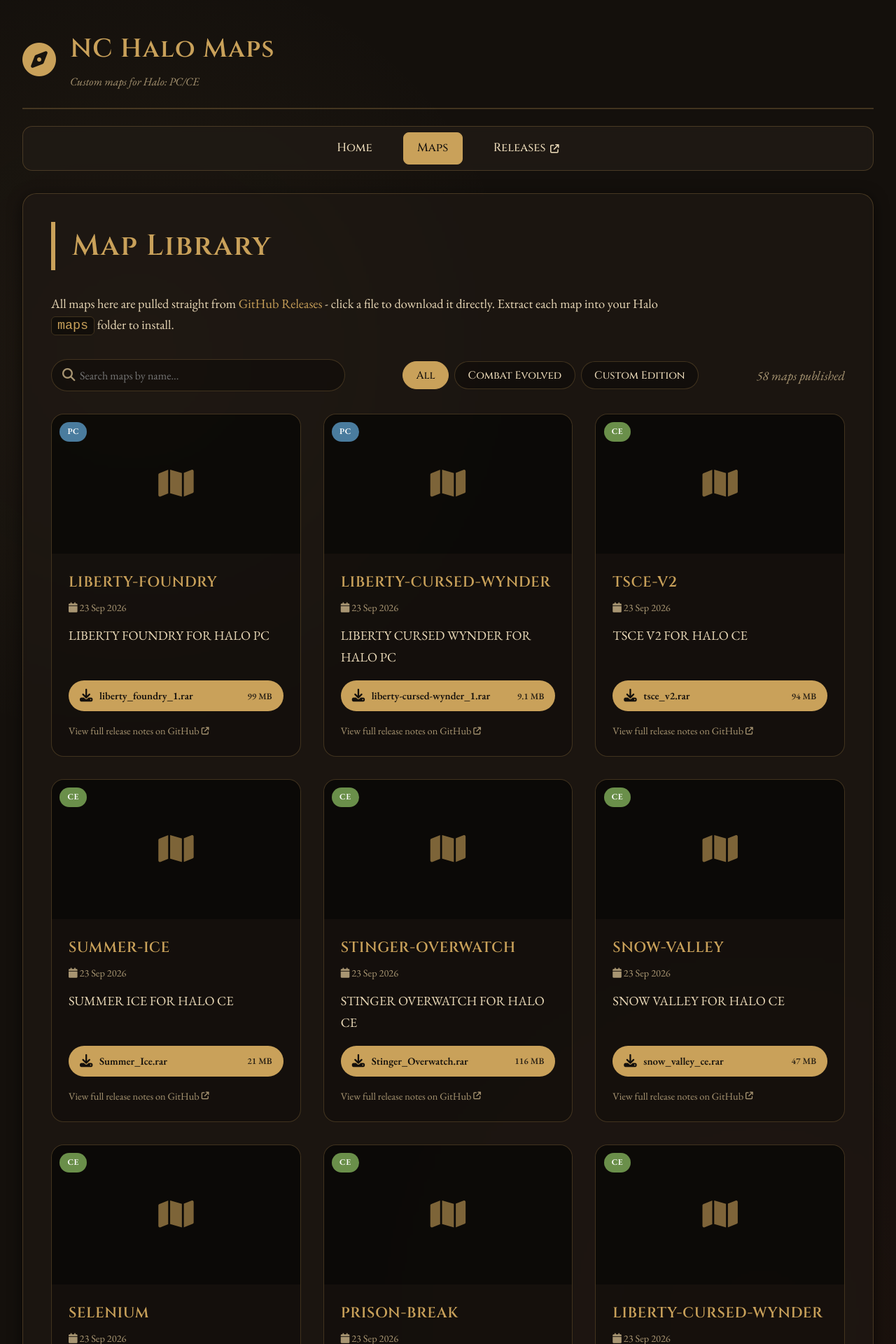
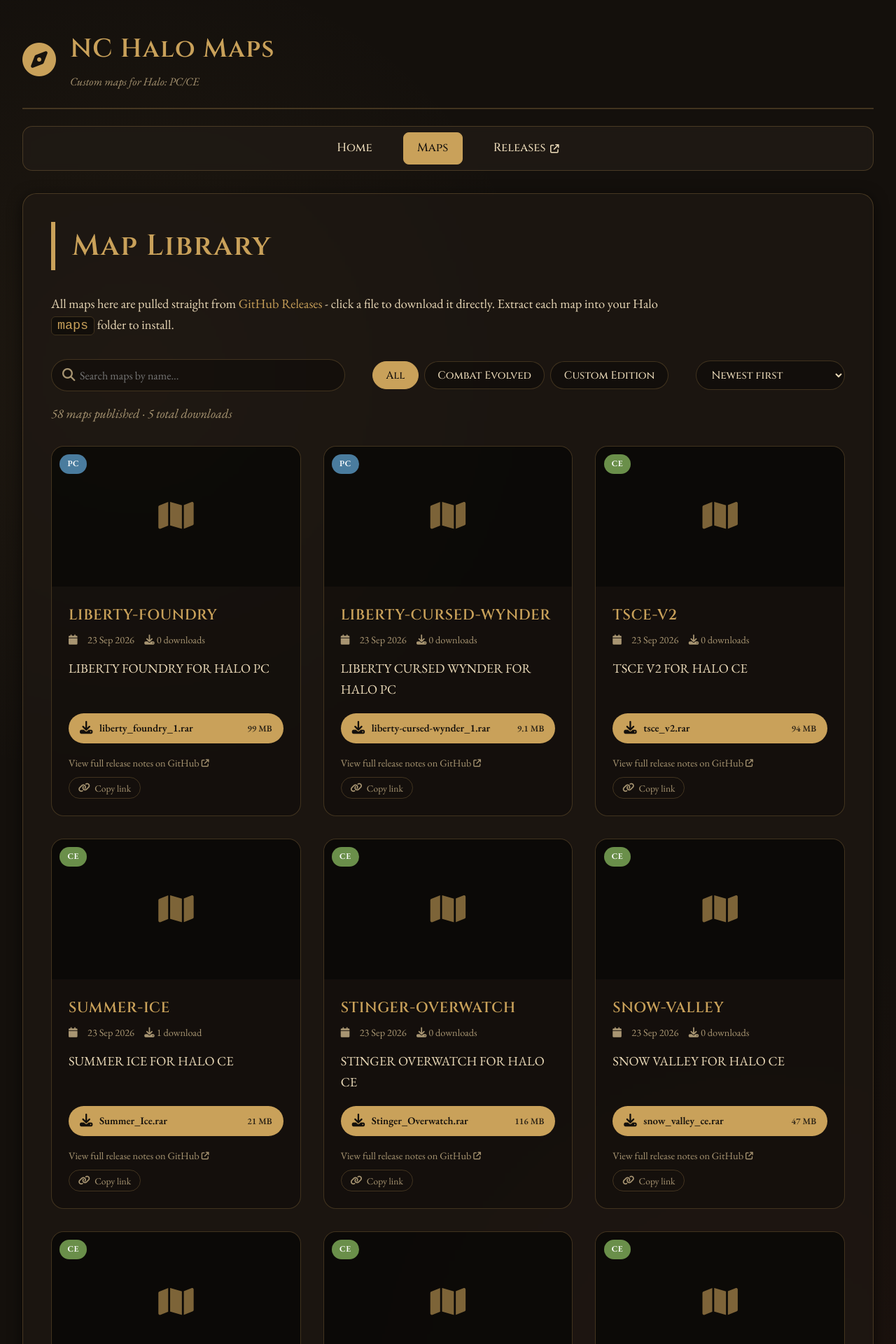
Before and after one commit to Chalwk/NC-Halo-Maps, a Jekyll site: the page built from maps.html, in a window 1280 px wide. Shown: the top 1920 px of the page at 70% size. Built offline with Jekyll 4.4.1, drawn with Linux system fonts in a browser that asks for light colours; some of the changed text lies outside the part shown.

Commit message:
Add map sorting, download counts, copy-link buttons, and shareable filtered URLs

```diff
--- a/assets/js/scripts.js
+++ b/assets/js/scripts.js
@@ -44,23 +44,108 @@
     const mapsGrid = document.getElementById('maps-grid');
     const searchEmpty = document.querySelector('.search-empty');
     const filterButtons = document.querySelectorAll('.filter-btn');
+    const sortSelect = document.getElementById('map-sort');
     const pagination = document.getElementById('maps-pagination');
+
+    document.querySelectorAll('.copy-link-btn').forEach(btn => {
+        const label = btn.querySelector('.copy-link-label');
+        const defaultLabel = label ? label.textContent : '';
+
+        btn.addEventListener('click', async () => {
+            const url = btn.dataset.url;
+            if (!url) return;
+
+            try {
+                if (navigator.clipboard && window.isSecureContext) {
+                    await navigator.clipboard.writeText(url);
+                } else {
+                    // Fallback for browsers/contexts without the Clipboard API.
+                    const temp = document.createElement('textarea');
+                    temp.value = url;
+                    temp.style.position = 'fixed';
+                    temp.style.opacity = '0';
+                    document.body.appendChild(temp);
+                    temp.select();
+                    document.execCommand('copy');
+                    document.body.removeChild(temp);
+                }
+
+                btn.classList.add('copied');
+                if (label) label.textContent = 'Copied!';
+
+                setTimeout(() => {
+                    btn.classList.remove('copied');
+                    if (label) label.textContent = defaultLabel;
+                }, 2000);
+            } catch (err) {
+                // Clipboard access can fail (permissions, unsupported browser);
+                // fail quietly rather than breaking the page.
+            }
+        });
+    });
 
     if (mapsGrid) {
         const cards = Array.from(mapsGrid.querySelectorAll('.map-card'));
+
+        // data-per-page comes from the `per_page` front-matter value on
+        // maps.html. 0 (or missing/invalid) means "show everything, no pagination".
         const perPage = parseInt(mapsGrid.dataset.perPage, 10) || 0;
 
-        let activeFilter = 'all';
-        let currentPage = 1;
+        const validFilters = ['all', 'PC', 'CE'];
+        const validSorts = ['newest', 'oldest', 'name-asc', 'name-desc', 'downloads'];
 
-        function getMatchingCards() {
-            const query = searchInput ? searchInput.value.trim().toLowerCase() : '';
-            return cards.filter(card => {
-                const nameMatches = !query || card.dataset.name.includes(query);
-                const games = (card.dataset.games || '').split(',').filter(Boolean);
-                const gameMatches = activeFilter === 'all' || games.includes(activeFilter);
-                return nameMatches && gameMatches;
-            });
+        // Read initial state from the URL (?q=&game=&sort=&page=) so search
+        // results, filters, sorting, and page number are all bookmarkable
+        // and shareable as a link.
+        const initialParams = new URLSearchParams(window.location.search);
+
+        let activeFilter = validFilters.includes(initialParams.get('game')) ? initialParams.get('game') : 'all';
+        let currentSort = validSorts.includes(initialParams.get('sort')) ? initialParams.get('sort') : 'newest';
+        let currentPage = parseInt(initialParams.get('page'), 10) || 1;
+
+        if (searchInput && initialParams.get('q')) {
+            searchInput.value = initialParams.get('q');
+        }
+
+        filterButtons.forEach(btn => {
+            const isActive = btn.dataset.filter === activeFilter;
+            btn.classList.toggle('active', isActive);
+            btn.setAttribute('aria-pressed', isActive ? 'true' : 'false');
+        });
+
+        if (sortSelect) {
+            sortSelect.value = currentSort;
+        }
+
+        function getSortedCards() {
+            const sorted = cards.slice();
+
+            switch (currentSort) {
+                case 'oldest':
+                    sorted.sort((a, b) => new Date(a.dataset.published) - new Date(b.dataset.published));
+                    break;
+                case 'name-asc':
+                    sorted.sort((a, b) => a.dataset.name.localeCompare(b.dataset.name));
+                    break;
+                case 'name-desc':
+                    sorted.sort((a, b) => b.dataset.name.localeCompare(a.dataset.name));
+                    break;
+                case 'downloads':
+                    sorted.sort((a, b) => (parseInt(b.dataset.downloads, 10) || 0) - (parseInt(a.dataset.downloads, 10) || 0));
+                    break;
+                case 'newest':
+                default:
+                    sorted.sort((a, b) => new Date(b.dataset.published) - new Date(a.dataset.published));
+            }
+
+            return sorted;
+        }
+
+        function cardMatches(card, query) {
+            const nameMatches = !query || card.dataset.name.includes(query);
+            const games = (card.dataset.games || '').split(',').filter(Boolean);
+            const gameMatches = activeFilter === 'all' || games.includes(activeFilter);
+            return nameMatches && gameMatches;
         }
 
         function renderPagination(totalPages) {
@@ -109,12 +194,32 @@
             );
         }
 
+        function updateUrl() {
+            const query = searchInput ? searchInput.value.trim() : '';
+            const params = new URLSearchParams();
+
+            if (query) params.set('q', query);
+            if (activeFilter !== 'all') params.set('game', activeFilter);
+            if (currentSort !== 'newest') params.set('sort', currentSort);
+            if (currentPage > 1) params.set('page', String(currentPage));
+
+            const search = params.toString();
+            const newUrl = window.location.pathname + (search ? `?${search}` : '') + window.location.hash;
+            window.history.replaceState(null, '', newUrl);
+        }
+
         function applyFilters(resetPage) {
             if (resetPage) currentPage = 1;
 
-            const matching = getMatchingCards();
+            // Reorder the actual cards in the grid to match the chosen sort,
+            // so the visual left-to-right, top-to-bottom order is correct.
+            const sorted = getSortedCards();
+            sorted.forEach(card => mapsGrid.appendChild(card));
+
+            const query = searchInput ? searchInput.value.trim().toLowerCase() : '';
+            const matching = sorted.filter(card => cardMatches(card, query));
+
             const totalPages = perPage > 0 ? Math.max(1, Math.ceil(matching.length / perPage)) : 1;
-
             if (currentPage > totalPages) currentPage = totalPages;
             if (currentPage < 1) currentPage = 1;
 
@@ -131,6 +236,7 @@
             }
 
             renderPagination(totalPages);
+            updateUrl();
         }
 
         if (searchInput) {
@@ -150,6 +256,15 @@
             });
         });
 
-        applyFilters(true);
+        if (sortSelect) {
+            sortSelect.addEventListener('change', () => {
+                currentSort = sortSelect.value;
+                applyFilters(true);
+            });
+        }
+
+        // Don't reset the page on first load, so a shared link that includes
+        // ?page=2 (or ?q=, ?game=, ?sort=) opens showing the same view.
+        applyFilters(false);
     }
 });
--- a/maps.html
+++ b/maps.html
@@ -21,6 +21,16 @@
 
 {% assign releases = site.data.releases | sort: 'published_at' | reverse %}
 
+{%- comment -%}
+  Total downloads across every map, for the toolbar summary.
+{%- endcomment -%}
+{% assign site_total_downloads = 0 %}
+{% for release in releases %}
+    {% for asset in release.assets %}
+        {% assign site_total_downloads = site_total_downloads | plus: asset.download_count %}
+    {% endfor %}
+{% endfor %}
+
 <div class="maps-toolbar">
     <div class="search-wrap">
         <i aria-hidden="true" class="fas fa-magnifying-glass"></i>
@@ -31,7 +41,18 @@
         <button aria-pressed="false" class="filter-btn" data-filter="PC" type="button">Combat Evolved</button>
         <button aria-pressed="false" class="filter-btn" data-filter="CE" type="button">Custom Edition</button>
     </div>
-    <span class="map-count">{{ releases.size }} map{% if releases.size != 1 %}s{% endif %} published</span>
+    <div class="sort-wrap">
+        <label class="sr-only" for="map-sort">Sort maps by</label>
+        <select id="map-sort">
+            <option value="newest">Newest first</option>
+            <option value="oldest">Oldest first</option>
+            <option value="name-asc">Name (A-Z)</option>
+            <option value="name-desc">Name (Z-A)</option>
+            <option value="downloads">Most downloaded</option>
+        </select>
+    </div>
+    <span class="map-count">{{ releases.size }} map{% if releases.size != 1 %}s{% endif %} published &middot; {{
+        site_total_downloads }} total download{% if site_total_downloads != 1 %}s{% endif %}</span>
 </div>
 
 {% if releases.size > 0 %}
@@ -57,7 +78,16 @@
         {% endif %}
     {% endif %}
 
-    <article class="map-card" data-games="{{ release.games | join: ',' }}" data-name="{{ display_name | downcase }}"
+    {%- comment -%}
+      Total downloads for this one release, summed across its attached files.
+    {%- endcomment -%}
+    {% assign total_downloads = 0 %}
+    {% for asset in release.assets %}
+        {% assign total_downloads = total_downloads | plus: asset.download_count %}
+    {% endfor %}
+
+    <article class="map-card" data-downloads="{{ total_downloads }}" data-games="{{ release.games | join: ',' }}"
+        data-name="{{ display_name | downcase }}" data-published="{{ release.published_at | date_to_xmlschema }}"
         id="release-{{ release.id }}">
         <div class="map-thumb">
             {% if release.thumbnail %}
@@ -81,6 +111,10 @@
             <p class="map-date">
                 <i class="fas fa-calendar"></i>
                 {{ release.published_at | date: "%d %b %Y" }}
+                <span class="map-downloads-count">
+                    <i class="fas fa-download"></i>
+                    {{ total_downloads }} download{% if total_downloads != 1 %}s{% endif %}
+                </span>
             </p>
             <p class="map-description">
                 {{ release.body | markdownify | strip_html | truncatewords: 30 }}
@@ -100,9 +134,15 @@
             <p class="no-assets"><i class="fas fa-triangle-exclamation"></i> No files attached to this release.</p>
             {% endif %}
 
-            <a class="map-source-link" href="{{ release.html_url }}" rel="noopener" target="_blank">
-                View full release notes on GitHub <i class="fas fa-arrow-up-right-from-square fa-xs"></i>
-            </a>
+            <div class="map-links">
+                <a class="map-source-link" href="{{ release.html_url }}" rel="noopener" target="_blank">
+                    View full release notes on GitHub <i class="fas fa-arrow-up-right-from-square fa-xs"></i>
+                </a>
+                <button aria-label="Copy link to {{ display_name }}" class="copy-link-btn"
+                    data-url="{{ site.url }}{{ site.baseurl }}/maps/#release-{{ release.id }}" type="button">
+                    <i class="fas fa-link"></i> <span class="copy-link-label">Copy link</span>
+                </button>
+            </div>
         </div>
     </article>
     {% endfor %}
@@ -124,6 +164,18 @@
         align-items: center;
         justify-content: space-between;
         margin: 2rem 0;
+    }
+
+    .sr-only {
+        position: absolute;
+        width: 1px;
+        height: 1px;
+        padding: 0;
+        margin: -1px;
+        overflow: hidden;
+        clip: rect(0, 0, 0, 0);
+        white-space: nowrap;
+        border: 0;
     }
 
     .search-wrap {
@@ -185,6 +237,34 @@
         background: var(--primary);
         color: var(--bg-dark);
         border-color: var(--primary);
+    }
+
+    .sort-wrap {
+        flex: 0 0 auto;
+    }
+
+    #map-sort {
+        padding: 0.55rem 1.1rem;
+        border-radius: 999px;
+        border: 1px solid var(--border-glow);
+        background: rgba(0, 0, 0, 0.3);
+        color: var(--text-light);
+        font-family: var(--font-header), serif;
+        font-weight: 500;
+        font-size: 0.95rem;
+        cursor: pointer;
+        transition: var(--transition);
+    }
+
+    #map-sort:hover,
+    #map-sort:focus {
+        border-color: var(--primary);
+        outline: none;
+    }
+
+    #map-sort option {
+        background: var(--bg-panel);
+        color: var(--text-light);
     }
 
     .map-count {
@@ -296,9 +376,17 @@
     }
 
     .map-date {
+        display: flex;
+        flex-wrap: wrap;
+        align-items: center;
+        gap: 0.25rem 0.9rem;
         color: var(--text-muted);
         font-size: 0.9rem;
         margin-bottom: 0.8rem;
+    }
+
+    .map-downloads-count {
+        color: var(--text-muted);
     }
 
     .map-description {
@@ -352,15 +440,49 @@
         margin-bottom: 1rem;
     }
 
+    .map-links {
+        display: flex;
+        flex-wrap: wrap;
+        align-items: center;
+        justify-content: space-between;
+        gap: 0.5rem 1rem;
+        margin-top: auto;
+    }
+
     .map-source-link {
         font-size: 0.9rem;
         color: var(--text-muted);
         text-decoration: none;
-        margin-top: auto;
     }
 
     .map-source-link:hover {
         color: var(--accent);
+    }
+
+    .copy-link-btn {
+        display: inline-flex;
+        align-items: center;
+        gap: 0.4rem;
+        background: transparent;
+        border: 1px solid var(--border-glow);
+        color: var(--text-muted);
+        font-family: var(--font-body), serif;
+        font-size: 0.85rem;
+        padding: 0.35rem 0.8rem;
+        border-radius: 999px;
+        cursor: pointer;
+        transition: var(--transition);
+        white-space: nowrap;
+    }
+
+    .copy-link-btn:hover {
+        border-color: var(--primary);
+        color: var(--primary);
+    }
+
+    .copy-link-btn.copied {
+        border-color: var(--primary);
+        color: var(--primary);
     }
 
     .empty-state {
```
Also changed, not shown: other parts of maps.html (+1 -0 lines).
